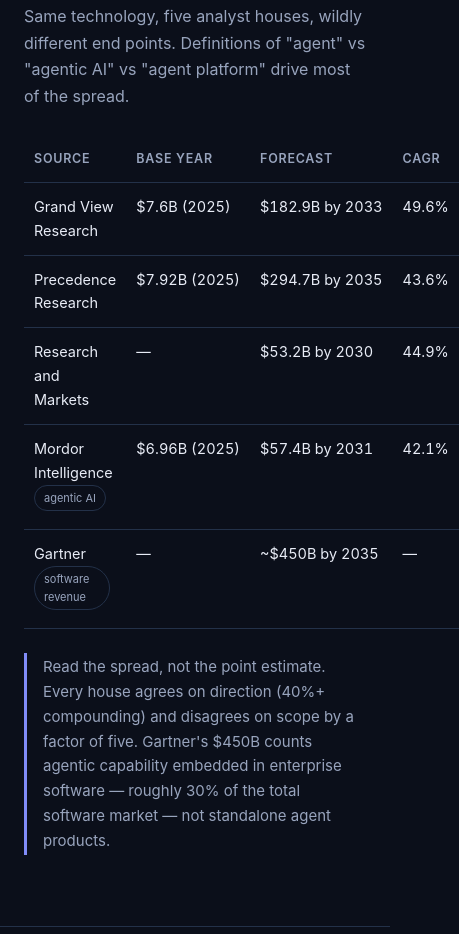
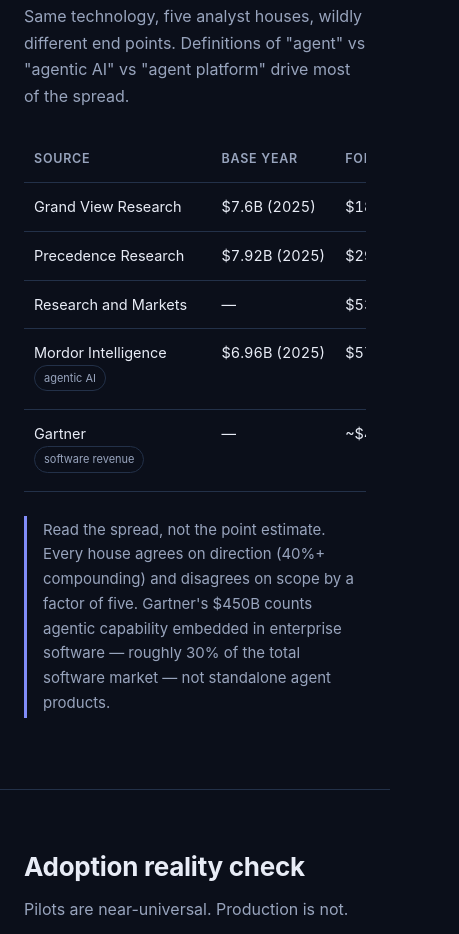
Before and after one commit to isheetasnh/ai-agent-market, a plain HTML site: page index.html in a window 390 px wide. Shown: the part 1534-2468 px from the top of the page, 459 px wide, since content can reach past the window. Drawn offline with Linux system fonts and the light colour scheme.

Commit message:
Fix table overflow on mobile; add README

```diff
--- a/index.html
+++ b/index.html
@@ -35,6 +35,8 @@
   .stat .l{font-size:14px;color:var(--muted);margin-top:6px}
   .stat .s{font-size:11px;color:#6b7896;margin-top:10px}
   table{width:100%;border-collapse:collapse;font-size:14.5px}
+  .tscroll{overflow-x:auto;-webkit-overflow-scrolling:touch}
+  .tscroll table{min-width:520px}
   th,td{text-align:left;padding:12px 10px;border-bottom:1px solid var(--line);vertical-align:top}
   th{color:var(--muted);font-weight:600;font-size:12.5px;text-transform:uppercase;letter-spacing:.06em}
   td.num{font-variant-numeric:tabular-nums;white-space:nowrap}
@@ -84,6 +86,7 @@
   <div class="wrap">
     <h2>The forecasts don't agree — and that matters</h2>
     <p class="sub">Same technology, five analyst houses, wildly different end points. Definitions of "agent" vs "agentic AI" vs "agent platform" drive most of the spread.</p>
+    <div class="tscroll">
     <table>
       <thead><tr><th>Source</th><th>Base year</th><th>Forecast</th><th>CAGR</th></tr></thead>
       <tbody>
@@ -94,6 +97,7 @@
         <tr><td>Gartner <span class="tag">software revenue</span></td><td class="num">—</td><td class="num">~$450B by 2035</td><td class="num">—</td></tr>
       </tbody>
     </table>
+    </div>
     <p class="caveat" style="margin-top:24px">Read the spread, not the point estimate. Every house agrees on direction
       (40%+ compounding) and disagrees on scope by a factor of five. Gartner's $450B counts agentic capability embedded
       in enterprise software — roughly 30% of the total software market — not standalone agent products.</p>
```
Also changed, not shown: 1 other file.
